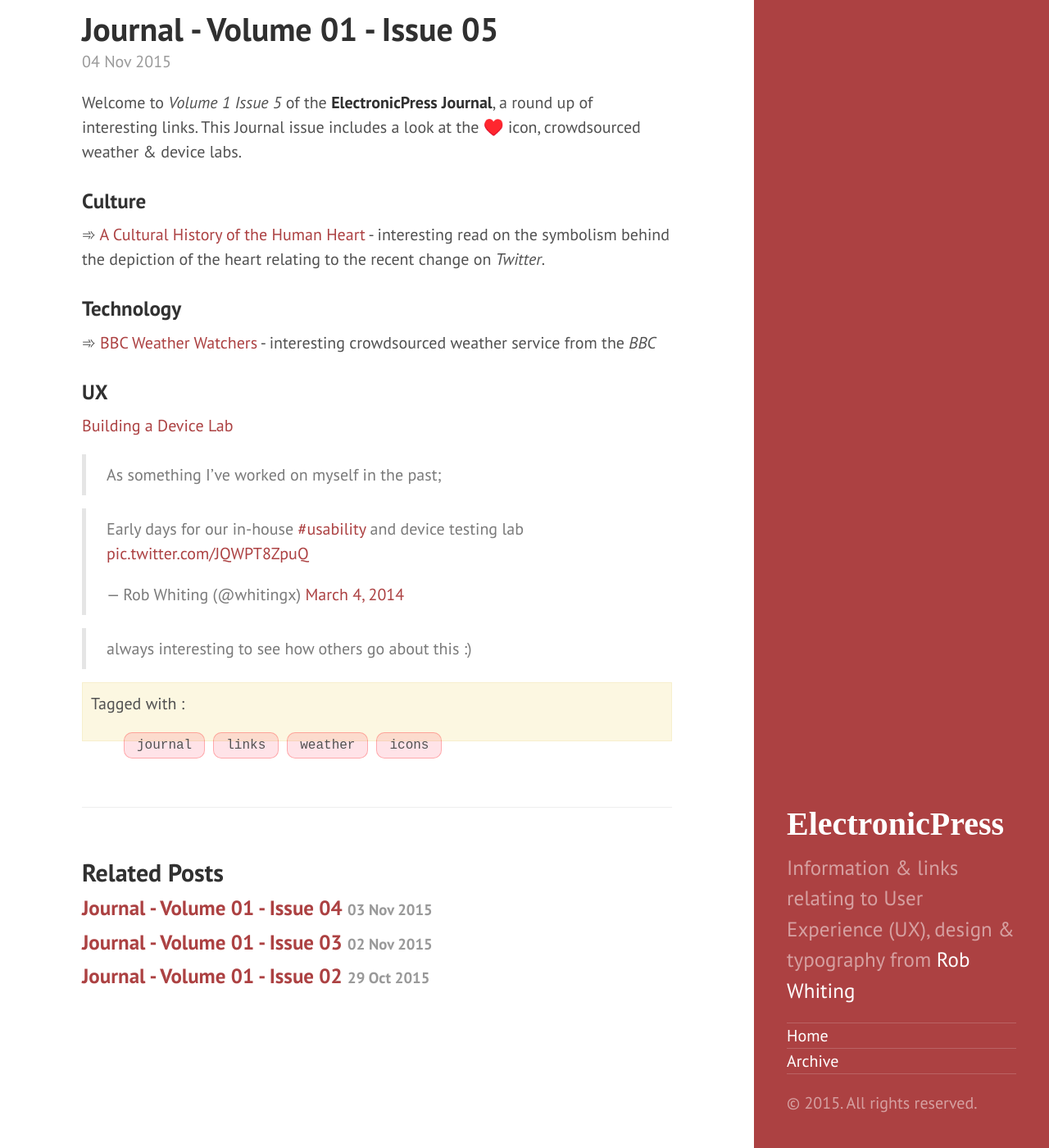
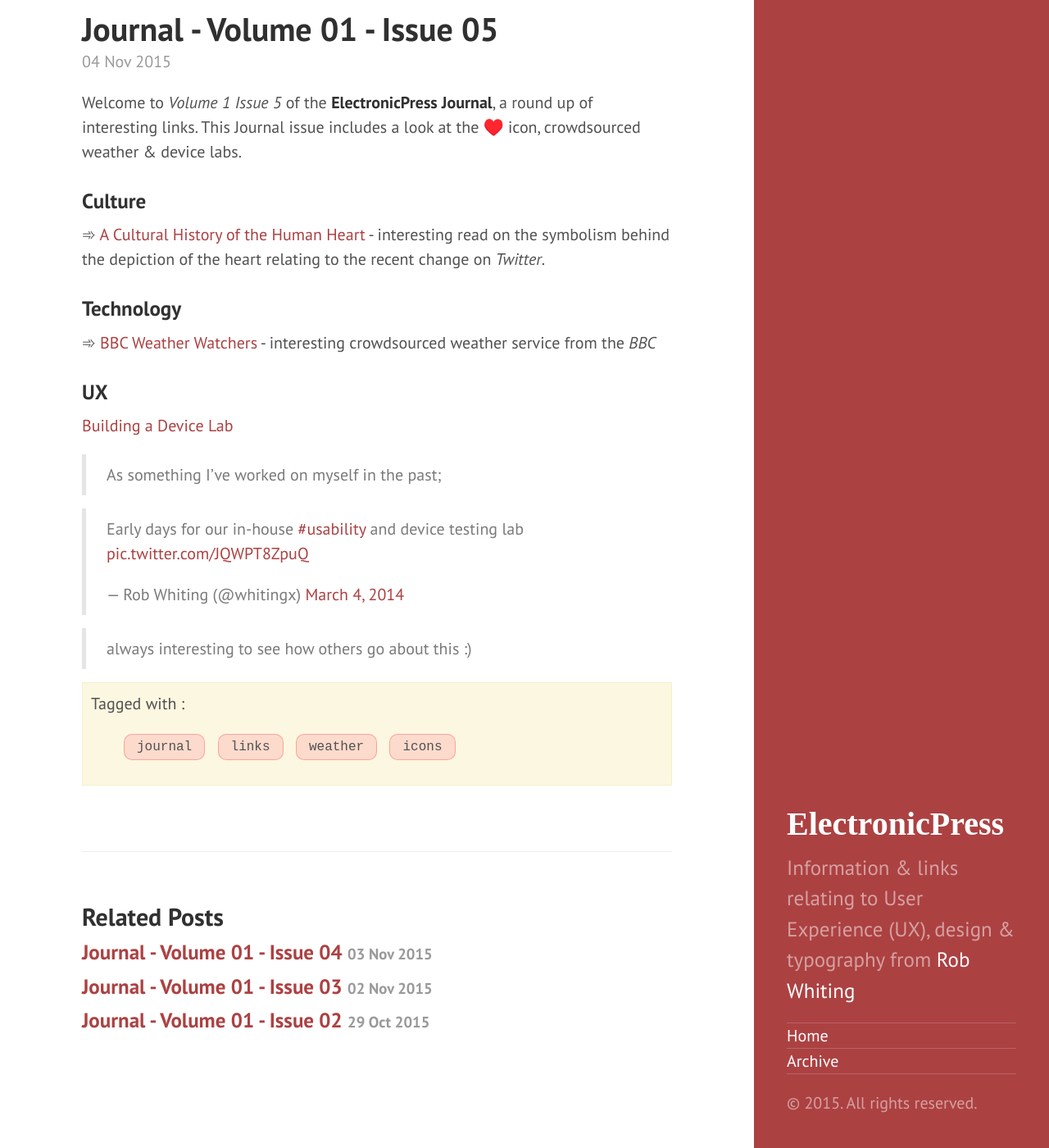
Before and after one commit to whitingx/whitingx.github.io, a Jekyll site: the page built from _posts/2015-11-04-journal-v1-i5.md, in a window 1280 px wide and 1400 px high, scrolled down 70 px. Shown: the whole window at 82% size. Built offline with Jekyll 4.4.1, drawn with Linux system fonts in a browser that asks for light colours; some web fonts are replaced; comment, search, counter and statistics services are not loaded.

Commit message:
tag styling fix

```diff
--- a/public/css/hyde.css
+++ b/public/css/hyde.css
@@ -281,7 +281,7 @@ a.sidebar-nav-item:focus {
     padding: 3px 15px;
     font-family: monospace;
     font-size: .8em;
-    float: left;
+    display: inline-flex;
     margin: 0 10px 0 0;
     border: 1px solid rgba(255, 0, 0, 0.26);
 }
```
